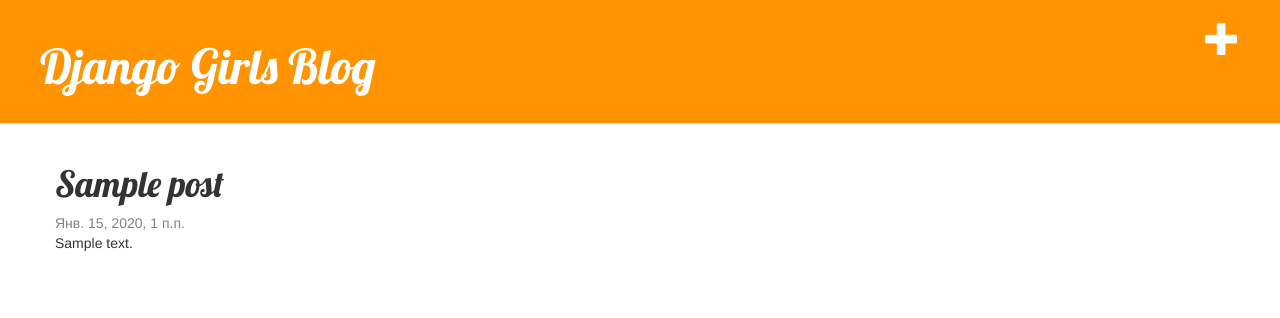
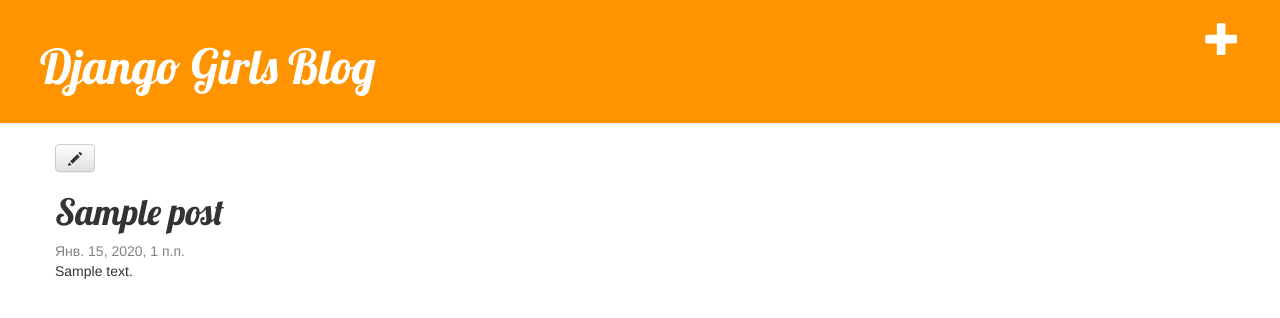
Before and after one commit to aplatkouski/blog-app, a Django app: page /post/1/ in a window 1280 px wide. Shown: the top 318 px of the page. Run offline with Django 3.2, Linux system fonts and the light colour scheme; tables that the repository leaves empty hold one stand-in row (values such as "Sample post"); some libraries are stand-ins or nearby versions.

Commit message:
add edit-form
Signed-off-by: aplatkouski <5857672+aplatkouski@users.noreply.github.com>

```diff
--- a/blog/urls.py
+++ b/blog/urls.py
@@ -6,4 +6,5 @@ urlpatterns = [
     path('', views.post_list, name='post_list'),
     path('post/<int:post_pk>/', views.post_detail, name='post_detail'),
     path('post/new/', views.post_new, name='post_new'),
+    path('post/<int:post_pk>/edit', views.post_edit, name='post_edit'),
 ]
--- a/blog/views.py
+++ b/blog/views.py
@@ -16,6 +16,21 @@ def post_detail(request, post_pk):
 	return render(request, 'blog/post_detail.html', {'post': post})
 
 
+def post_edit(request, post_pk):
+	post = get_object_or_404(Post, pk=post_pk)
+	if request.method == "POST":
+		form = PostForm(request.POST, instance=post)
+		if form.is_valid():
+			post = form.save(commit=False)
+			post.author = request.user
+			post.published_date = timezone.now()
+			post.save()
+			return redirect('post_detail', post_pk=post.pk)
+	else:
+		form = PostForm(instance=post)
+	return render(request, 'blog/post_edit.html', {'form': form})
+
+
 def post_new(request):
 	if request.method == "POST":
 		form = PostForm(request.POST)
@@ -25,7 +40,6 @@ def post_new(request):
 			post.published_date = timezone.now()
 			post.save()
 			return redirect('post_detail', post_pk=post.pk)
-
 	else:
 		form = PostForm()
 	return render(request, 'blog/post_edit.html', {'form': form})
--- a/mysite/templates/blog/base.html
+++ b/mysite/templates/blog/base.html
@@ -9,7 +9,7 @@
     </head>
     <body>
         <div class="page-header">
-            <a href="{% url 'post_new' %}" class="top-menu"><span class="glyphicon glyphicon-plus"></span></a>
+            <a class="top-menu" href="{% url 'post_new' %}"><span class="glyphicon glyphicon-plus"></span></a>
             <h1><a href="/">Django Girls Blog</a></h1>
         </div>
         <div class="content container">
--- a/mysite/templates/blog/post_detail.html
+++ b/mysite/templates/blog/post_detail.html
@@ -2,6 +2,9 @@
 
 {% block content %}
 	<div class="post">
+		<a class="btn btn-default" href="{% url 'post_edit' post_pk=post.pk %}">
+			<span class="glyphicon glyphicon-pencil"></span>
+		</a>
 		<h1>{{ post.title }}</h1>
 		{% if post.published_date %}
 			<div class="date">
```
Also changed, not shown: 1 other file.
